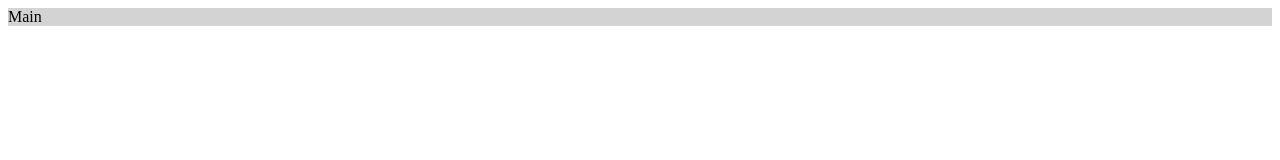
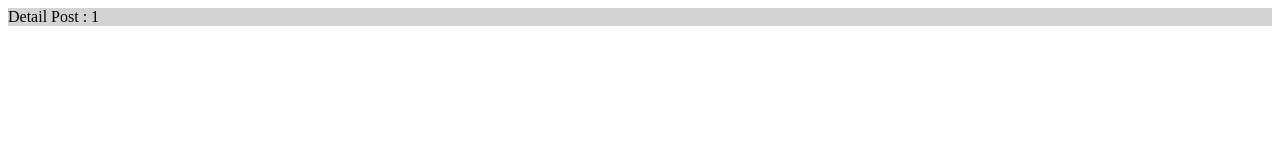
Before and after one commit to ate-eight/sell-your-unhappiness-front, a React (Vite) app: page /contents/1 in a window 1280 px wide. Shown: the top 160 px of the page. Built offline with nearby package versions, Linux system fonts and the light colour scheme.

Commit message:
feat : router setup

```diff
--- a/package.json
+++ b/package.json
@@ -18,7 +18,7 @@
     "dependencies": {
         "react": "^18.2.0",
         "react-dom": "^18.2.0",
-        "react-router-dom": "^6.21.2"
+        "react-router-dom": "^6.21.3"
     },
     "devDependencies": {
         "@emotion/react": "^11.11.3",
--- a/src/App.tsx
+++ b/src/App.tsx
@@ -1,9 +1,20 @@
 import MainPage from '@pages/MainPage';
+import LoginPage from '@pages/LoginPage';
+import CreatePage from '@pages/contents/CreatePage';
+import DetailPage from '@pages/contents/DetailPage';
+import { BrowserRouter, Routes, Route } from 'react-router-dom';
 
 function App() {
     return (
         <>
-            <MainPage />
+            <BrowserRouter>
+                <Routes>
+                    <Route path='/' element={<MainPage />}></Route>
+                    <Route path='/login' element={<LoginPage />}></Route>
+                    <Route path='/contents/create' element={<CreatePage />}></Route>
+                    <Route path='/contents/:id' element={<DetailPage />}></Route>
+                </Routes>
+            </BrowserRouter>
         </>
     );
 }
--- /dev/null
+++ b/src/pages/LoginPage.tsx
@@ -0,0 +1,7 @@
+import * as S from './style';
+
+const LoginPage = () => {
+    return <S.Container>Login</S.Container>;
+};
+
+export default LoginPage;
--- /dev/null
+++ b/src/pages/contents/CreatePage.tsx
@@ -0,0 +1,7 @@
+import * as S from '../style';
+
+const CreatePage = () => {
+    return <S.Container>Create Post</S.Container>;
+};
+
+export default CreatePage;
--- /dev/null
+++ b/src/pages/contents/DetailPage.tsx
@@ -0,0 +1,10 @@
+import * as S from '../style';
+import { useParams } from 'react-router-dom';
+
+const DetailPage = () => {
+    const { id } = useParams();
+
+    return <S.Container>Detail Post : {id}</S.Container>;
+};
+
+export default DetailPage;
```
Also changed, not shown: 2 other files (tests, documents, lock files or other folders).
